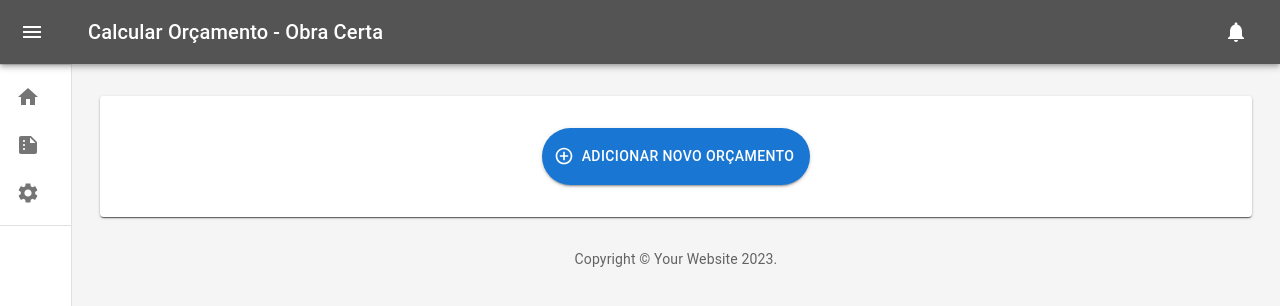
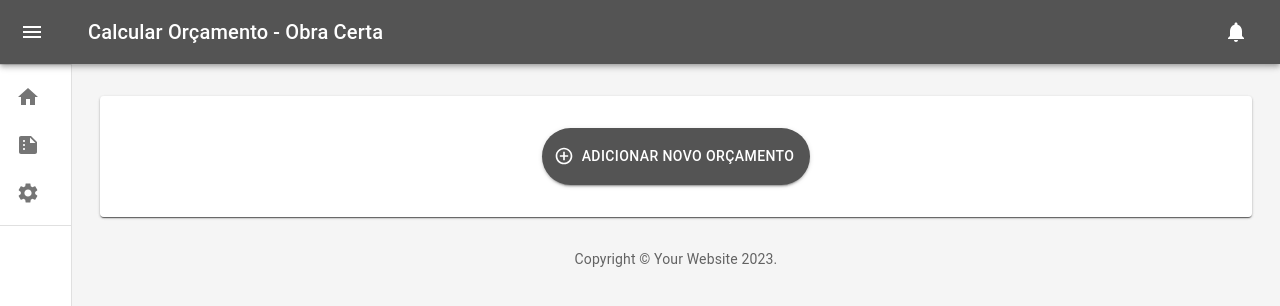
Before and after one commit to samuelcostab/construction-calculator, a React (Create React App) app: page /orcamento in a window 1280 px wide. Shown: the top 306 px of the page. Built offline with nearby package versions, Linux system fonts and the light colour scheme.

Commit message:
refactor: adjusting popup button color

```diff
--- a/src/components/Popup/Popup.js
+++ b/src/components/Popup/Popup.js
@@ -119,6 +119,11 @@ function Popup({ onHandleCalcSubmit }) {
           p: 2,
           m: 2,
           position: "relative",
+          background:"#545454",
+          '&:hover': {
+            backgroundColor: '#dedede',
+            color: '#545454',
+          },
         }}
       >
         {textResource.mainButtonTitle}
```
